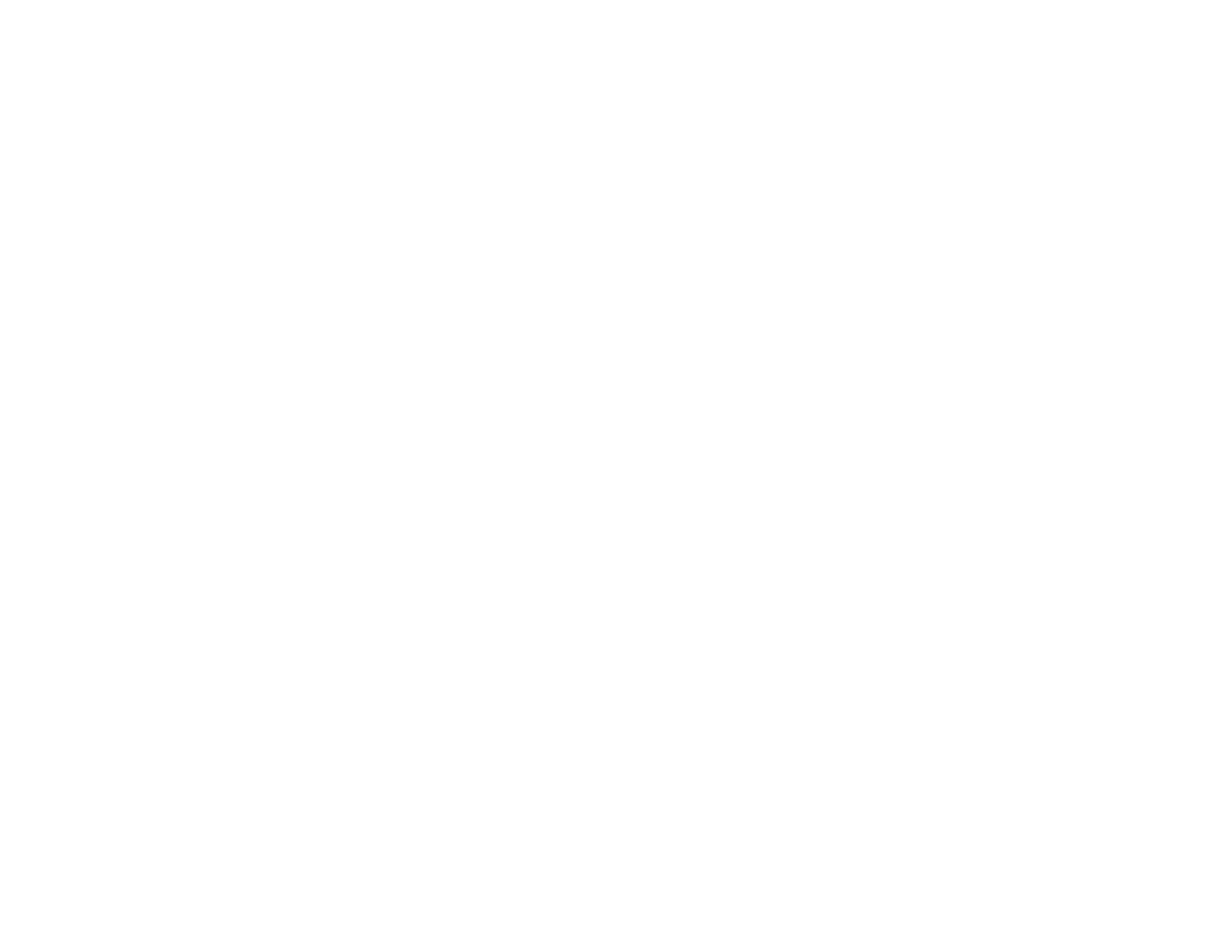
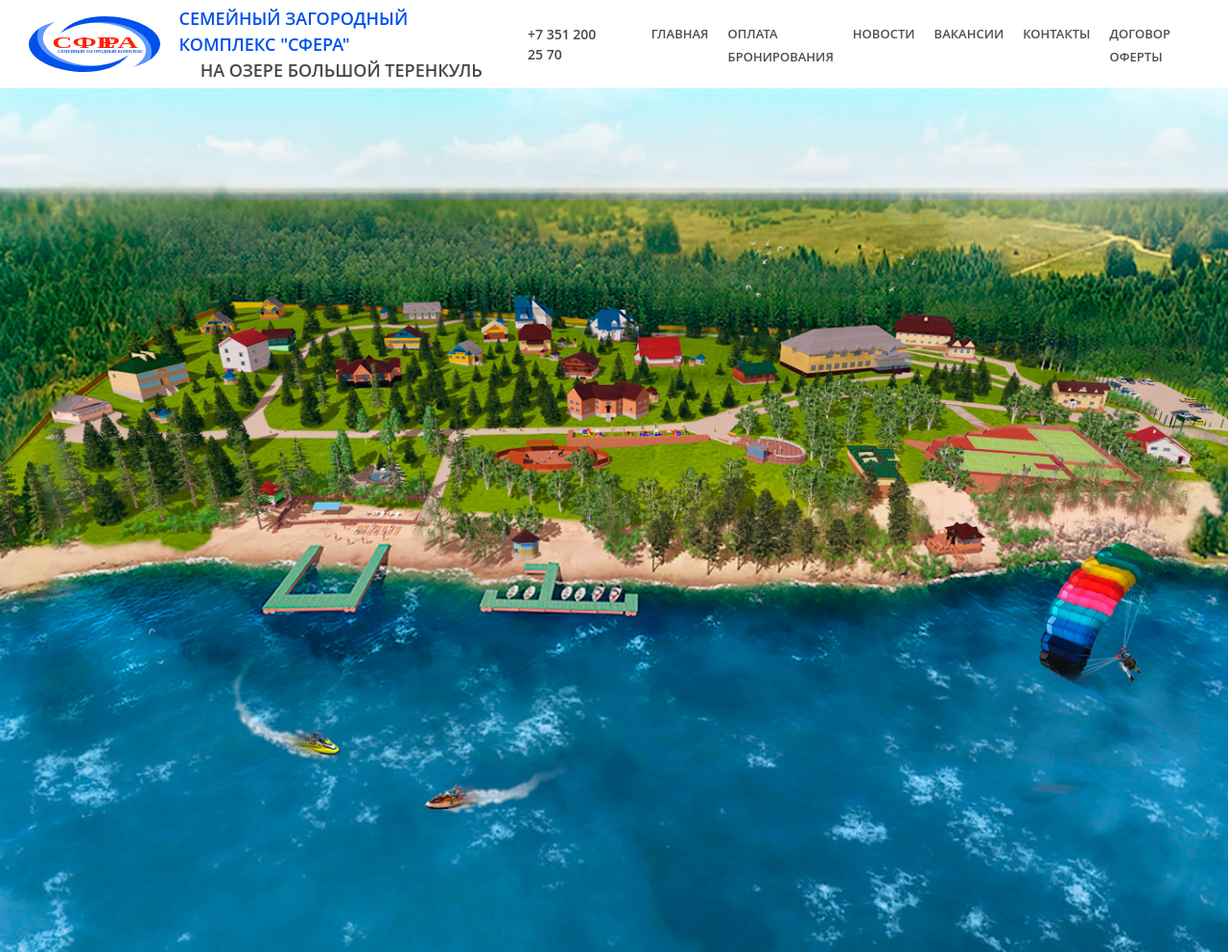
Before and after one commit to sany5881/terenkul, a website: page src/index.html in a window 1280 px wide. Shown: the whole page at 96% size. Before the commit the page ends 800 px from the top, so only its background shows below. Drawn offline with Linux system fonts and the light colour scheme.

Commit message:
First section, header, map created

```diff
--- a/package.json
+++ b/package.json
@@ -26,7 +26,7 @@
     "gulp-sass": "^5.1.0",
     "sass": "^1.58.0"
   },
-  "browserlist": [
+  "Browserlist": [
     "last 2 version",
     "> 1%",
     "maintained node versions",
--- a/src/index.html
+++ b/src/index.html
@@ -10,6 +10,32 @@
     <link rel="stylesheet" href="css/style.min.css">
 </head>
 <body>
-
+    <header>
+        <div class="header">
+                    <div class="header__links">
+                        <a href="index.html" class="header__logo">
+                            <img src="img/logo.svg" alt="logo">
+                        </a>
+                        <a href="index.html" class="header__label">
+                            Семейный загородный комплекс "Сфера"
+                            <span>На озере Большой Теренкуль</span>
+                        </a>
+                        <a href="tel:+73512002570" class="header__phone">+7 351 200 25 70</a>
+                    </div>
+                    <div class="header__menu">
+                        <nav>
+                            <ul class="menu">
+                                <li class="menu_item"><a class="menu_link" href="#">Главная</a></li>
+                                <li class="menu_item"><a class="menu_link" href="#">Оплата бронирования</a></li>
+                                <li class="menu_item"><a class="menu_link" href="#">Новости</a></li>
+                                <li class="menu_item"><a class="menu_link" href="#">Вакансии</a></li>
+                                <li class="menu_item"><a class="menu_link" href="#">Контакты</a></li>
+                                <li class="menu_item"><a class="menu_link" href="#">Договор оферты</a></li>
+                            </ul>
+                        </nav>
+                    </div>
+        </div>
+    </header>
+    <div class="interactive-map"></div>
 </body>
 </html>
--- a/src/sass/base/_variables.scss
+++ b/src/sass/base/_variables.scss
@@ -0,0 +1 @@
+$links-hover_color: #0050eb; // 2 variant color: #5f99ff;
--- /dev/null
+++ b/src/sass/blocks/_header.scss
@@ -0,0 +1,87 @@
+header {
+    position: relative;
+    height: 92px;
+}
+
+.header {
+    position: fixed;
+    display: flex;
+    justify-content: space-between;
+    align-items: center;
+    margin: 0;
+    width: 100%;
+    height: 92px;
+    background-color: #fff;
+    z-index: 1;
+
+    a {
+        text-decoration: none;
+    }
+
+    &__links {
+        display: flex;
+        justify-content: space-between;
+        align-items: center;
+    }
+
+    &__logo {
+        display: block;
+        justify-content: start;
+        width: 200px;
+        padding: 0 0 0 30px;
+        img {
+            width: 100%;
+        }
+    }
+
+    &__label {
+        display: block;
+        font-size: 18px;
+        font-weight: 600;
+        color: $links-hover_color;
+        text-transform: uppercase;
+        padding: 0 0 0 20px;
+        span {
+            display: flex;
+            justify-content: center;
+            align-items: center;
+            color:#45484a;;
+        }
+    }
+
+    &__phone {
+        display: block;
+        color: #45484a;
+        font-size: 14px;
+        font-weight: 600;
+        padding: 0 0 0 25px;
+    }
+
+    .menu {
+        display: -webkit-box;
+        display: -ms-flexbox;
+        display: flex;
+        -webkit-box-pack: justify;
+        -ms-flex-pack: justify;
+        justify-content: flex-end;
+        padding: 35px 40px;
+        margin: 0;
+        list-style-type: none;
+
+        &_link {
+            color: #505050;
+            font-size: 13px;
+            font-weight: 600;
+            text-transform: uppercase;
+            text-decoration: none;
+            &:hover {
+                color: $links-hover_color;
+            }
+        }
+        &_item {
+            padding-right: 20px;
+            font-weight: 600;
+        }
+    }
+
+}
--- /dev/null
+++ b/src/sass/blocks/_interactive-map.scss
@@ -0,0 +1,4 @@
+.interactive-map {
+    min-height: 900px;
+    background: url(../../img/site_phone.jpg) center (center/cover) no-repeat;
+}
--- a/src/sass/style.scss
+++ b/src/sass/style.scss
@@ -3,5 +3,7 @@
 
 * {
 	font-family: 'Open Sans', sans-serif;
-	font-weight:400;
 }
+
+@import 'blocks/header';
+@import 'blocks/interactive-map';
```
Also changed, not shown: src/css/style.min.css, src/img/logo.svg (added), src/img/site_phone.jpg (added).
